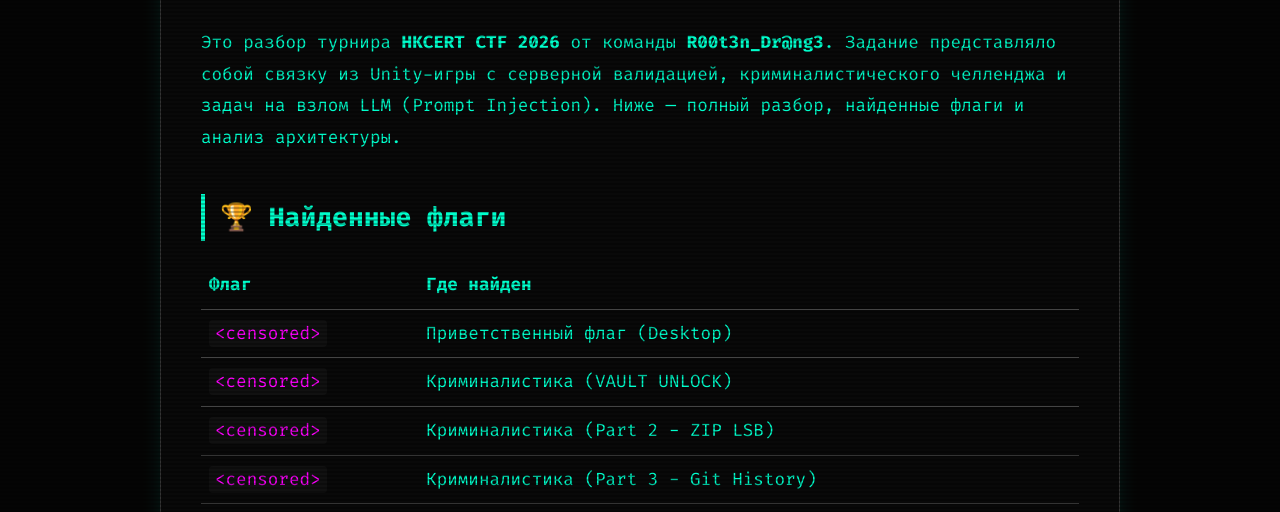
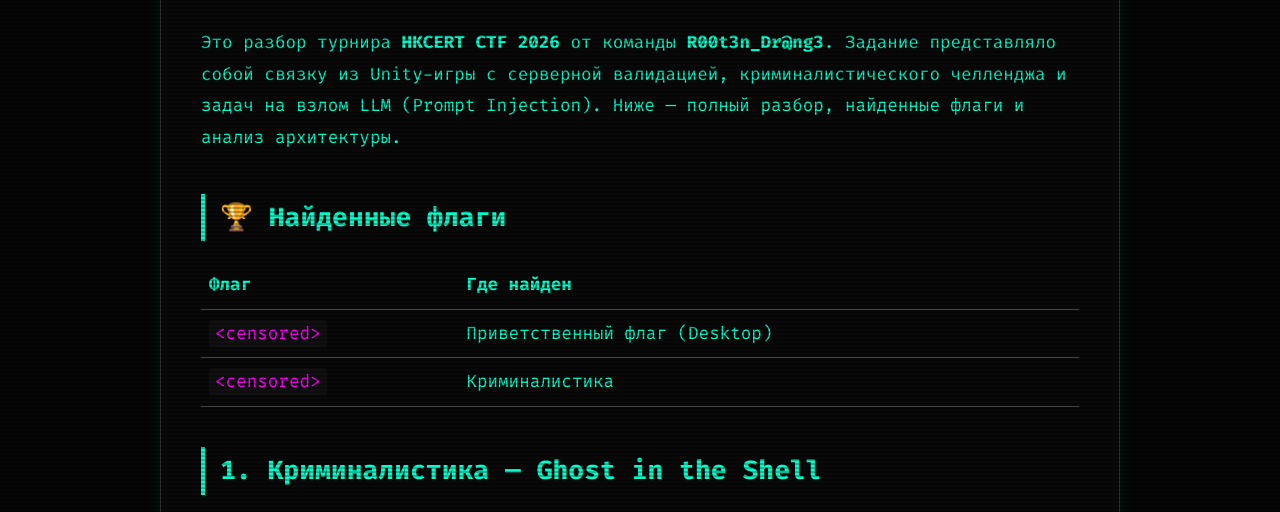
Before and after one commit to Drang3/drang3.github.io, a plain HTML site: page hkcert-2026.html in a window 1280 px wide. Shown: the part 267-779 px from the top of the page. Drawn offline with Linux system fonts and the light colour scheme.

Commit message:
Update hkcert-2026.html

```diff
--- a/hkcert-2026.html
+++ b/hkcert-2026.html
@@ -48,15 +48,7 @@
                     </tr>
                     <tr>
                         <td><code>&lt;censored&gt;</code></td>
-                        <td>Криминалистика (VAULT UNLOCK)</td>
-                    </tr>
-                    <tr>
-                        <td><code>&lt;censored&gt;</code></td>
-                        <td>Криминалистика (Part 2 - ZIP LSB)</td>
-                    </tr>
-                    <tr>
-                        <td><code>&lt;censored&gt;</code></td>
-                        <td>Криминалистика (Part 3 - Git History)</td>
+                        <td>Криминалистика</td>
                     </tr>
                 </table>
 
```
